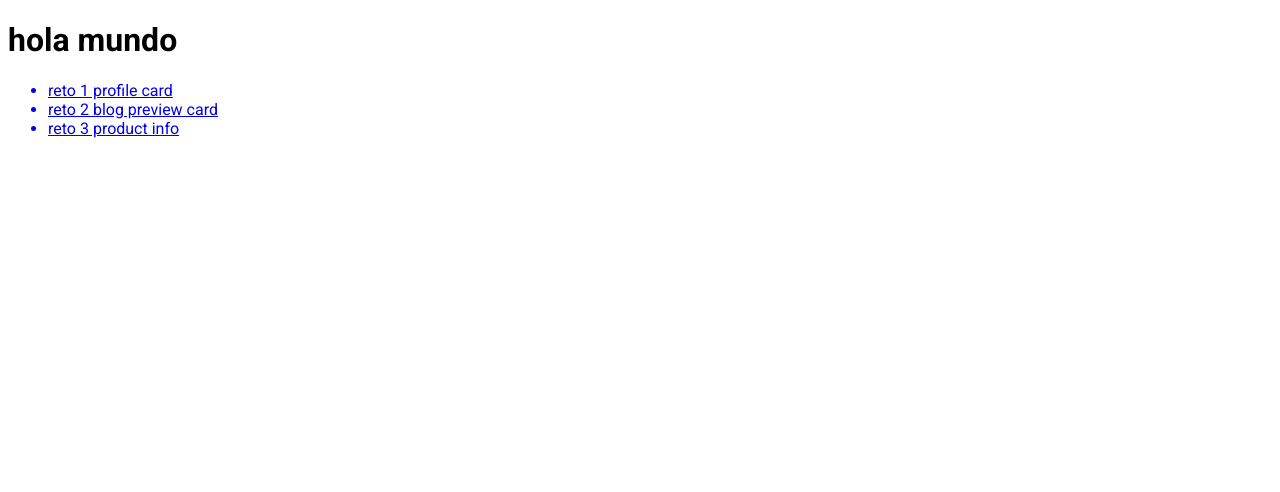
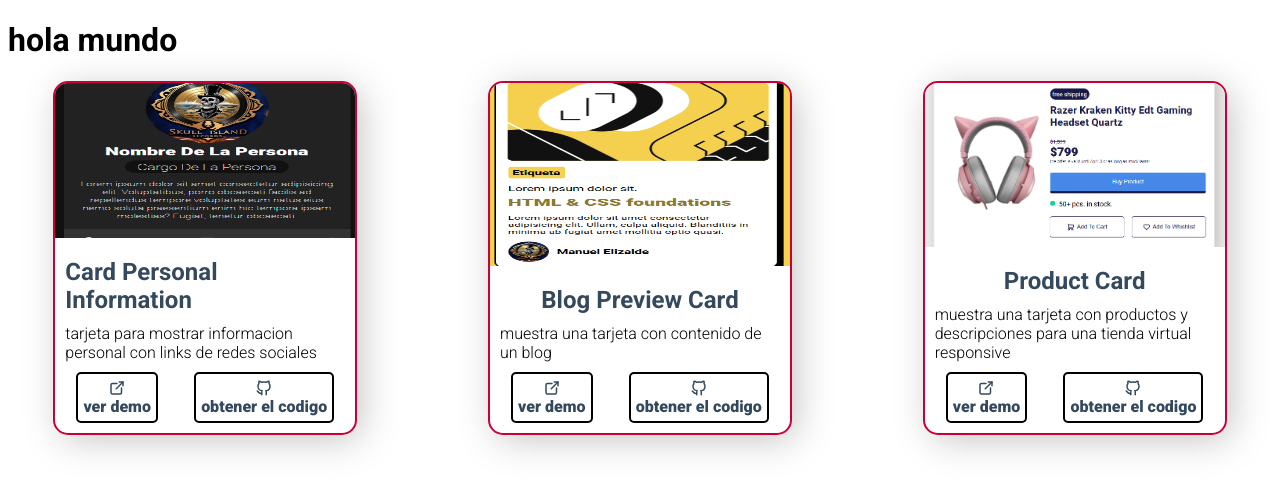
Before and after one commit to SylenthMen/100days100projects, an Astro site: page / in a window 1280 px wide. Built offline with nearby package versions, Linux system fonts and the light colour scheme; Astro itself is replaced by a stand-in of ours.

Commit message:
mejora en la interface del index principal

```diff
--- /dev/null
+++ b/src/components/Card.astro
@@ -0,0 +1,138 @@
+---
+const { imagen } = Astro.props;
+const { titulo } = Astro.props;
+const { desc } = Astro.props;
+const { demo } = Astro.props;
+const { codigo } = Astro.props;
+---
+
+<article>
+  <div class="foto">
+    <img src={imagen} alt="project image" />
+  </div>
+  <div class="info">
+    <h2>{titulo}</h2>
+    <p>{desc}</p>
+    <div class="botones">
+      <a href={demo}
+        ><svg
+          xmlns="http://www.w3.org/2000/svg"
+          width="18"
+          height="18"
+          viewBox="0 0 24 24"
+          fill="none"
+          stroke="currentColor"
+          stroke-width="2"
+          stroke-linecap="round"
+          stroke-linejoin="round"
+          class="icon icon-tabler icons-tabler-outline icon-tabler-external-link"
+          ><path stroke="none" d="M0 0h24v24H0z" fill="none"></path><path
+            d="M12 6h-6a2 2 0 0 0 -2 2v10a2 2 0 0 0 2 2h10a2 2 0 0 0 2 -2v-6"
+          ></path><path d="M11 13l9 -9"></path><path d="M15 4h5v5"></path></svg
+        > ver demo</a
+      >
+      <a href={codigo}
+        ><svg
+          xmlns="http://www.w3.org/2000/svg"
+          width="18"
+          height="18"
+          viewBox="0 0 24 24"
+          fill="none"
+          stroke="currentColor"
+          stroke-width="2"
+          stroke-linecap="round"
+          stroke-linejoin="round"
+          class="icon icon-tabler icons-tabler-outline icon-tabler-brand-github"
+          ><path stroke="none" d="M0 0h24v24H0z" fill="none"></path><path
+            d="M9 19c-4.3 1.4 -4.3 -2.5 -6 -3m12 5v-3.5c0 -1 .1 -1.4 -.5 -2c2.8 -.3 5.5 -1.4 5.5 -6a4.6 4.6 0 0 0 -1.3 -3.2a4.2 4.2 0 0 0 -.1 -3.2s-1.1 -.3 -3.5 1.3a12.3 12.3 0 0 0 -6.2 0c-2.4 -1.6 -3.5 -1.3 -3.5 -1.3a4.2 4.2 0 0 0 -.1 3.2a4.6 4.6 0 0 0 -1.3 3.2c0 4.6 2.7 5.7 5.5 6c-.6 .6 -.6 1.2 -.5 2v3.5"
+          ></path></svg
+        > obtener el codigo</a
+      >
+    </div>
+  </div>
+</article>
+
+<style>
+  * {
+    display: flex;
+    flex-direction: column;
+    justify-content: center;
+    align-items: center;
+    margin: auto;
+  }
+
+  article {
+    display: flex;
+    flex-direction: column;
+    justify-content: start;
+    align-items: center;
+    border: 2px solid #c70039;
+    max-width: 300px;
+    border-radius: 15px;
+    box-shadow: 6px 6px 38px -3px rgba(0, 0, 0, 0.25);
+    overflow: hidden;
+    height: 350px;
+  }
+
+  .foto {
+    width: 100%;
+    object-fit: cover;
+    overflow: hidden;
+  }
+
+  .foto img {
+    width: 100%;
+    height: 200px;
+    transition: 0.3s ease-in-out all;
+  }
+
+  article:hover .foto img {
+    scale: 1.1;
+    transition: 0.3s ease-in-out all;
+  }
+
+  .info {
+    padding: 10px;
+  }
+
+  .info h2 {
+    margin-top: 10px;
+    text-transform: capitalize;
+    color: #34495e;
+  }
+
+  .info p {
+    margin-top: 10px;
+    font-weight: 300;
+    transition: 0.3s ease-in-out;
+  }
+
+  article:hover p {
+    color: #c70039;
+  }
+
+  .info .botones {
+    display: flex;
+    flex-direction: row;
+    justify-content: space-around;
+    gap: 0 5%;
+    width: 100%;
+    margin-top: 10px;
+  }
+
+  .botones a {
+    display: flex;
+    align-items: center;
+    padding: 5px;
+    border: 2px solid #000;
+    text-decoration: none;
+    border-radius: 5px;
+    color: #34495e;
+    font-weight: 800;
+  }
+
+  .botones a:hover {
+    color: #c70039;
+    border: 2px solid #c70039;
+  }
+</style>
--- a/src/pages/index.astro
+++ b/src/pages/index.astro
@@ -1,12 +1,39 @@
 ---
 import Layout from "../layouts/Layout.astro";
+import Card from "../components/Card.astro";
 ---
 
 <Layout>
   <h1>hola mundo</h1>
-  <ul>
-    <a href="/reto1"><li>reto 1 profile card</li></a>
-    <a href="/reto2"><li>reto 2 blog preview card</li></a>
-    <a href="/reto3"><li>reto 3 product info</li></a>
-  </ul>
+  <section class="cards">
+    <Card
+      imagen="/imagesProjects/1.png"
+      titulo="card personal information"
+      desc="tarjeta para mostrar informacion personal con links de redes sociales"
+      demo="/reto1"
+      codigo="https://github.com/SylenthMen/100days100projects/tree/main/src/pages/reto1"
+    />
+    <Card
+      imagen="/imagesProjects/2.png"
+      titulo="blog preview card"
+      desc="muestra una tarjeta con contenido de un blog"
+      demo="/reto2"
+      codigo="https://github.com/SylenthMen/100days100projects/tree/main/src/pages/reto2"
+    />
+    <Card
+      imagen="/imagesProjects/3.png"
+      titulo="product card"
+      desc="muestra una tarjeta con productos y descripciones para una tienda virtual responsive"
+      demo="/reto2"
+      codigo="https://github.com/SylenthMen/100days100projects/tree/main/src/pages/reto2"
+    />
+  </section>
 </Layout>
+
+<style>
+  .cards {
+    display: flex;
+    flex-wrap: wrap;
+    gap: 40px;
+  }
+</style>
```
Also changed, not shown: public/imagesProjects/1.png (added), public/imagesProjects/2.png (added), public/imagesProjects/3.png (added).
